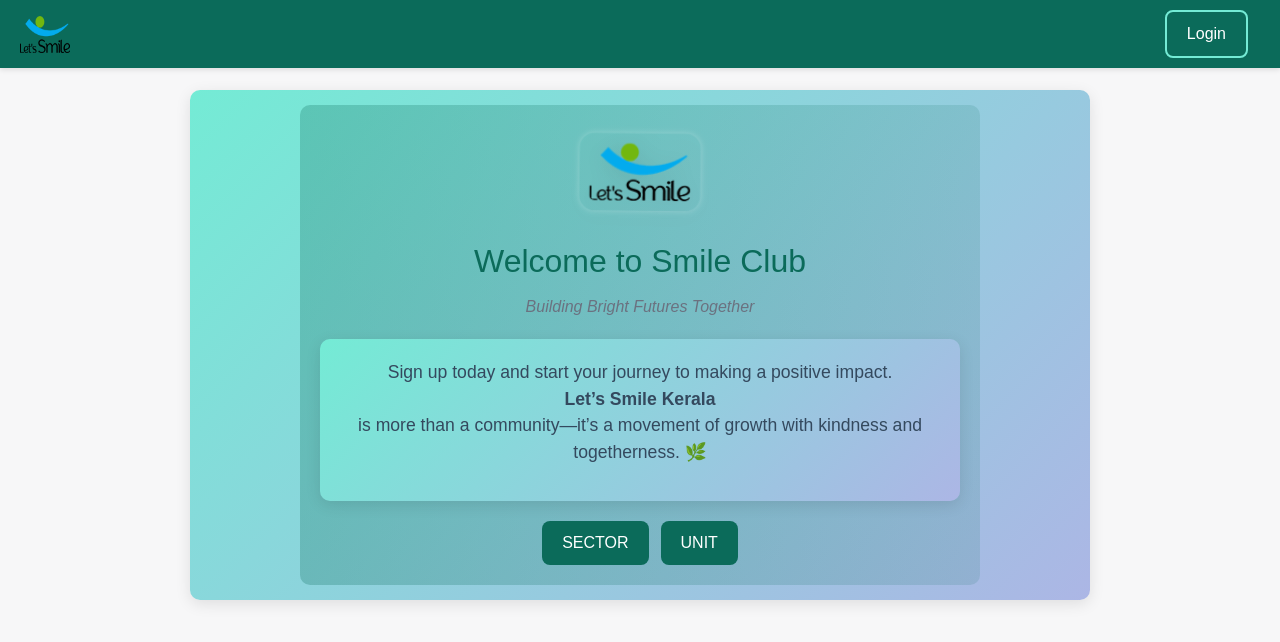
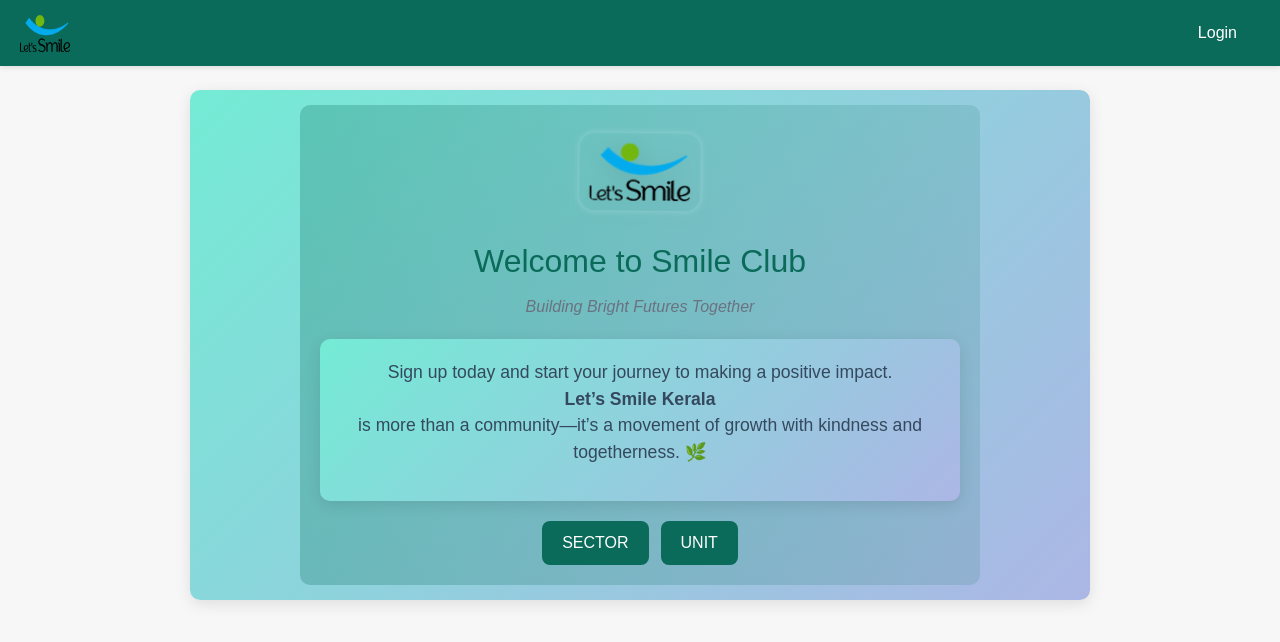
Before and after one commit to Ahammed-Siraj/Lets-Smile-Webapp, a React (Create React App) app: page / in a window 1280 px wide. Shown: the top 642 px of the page. Built offline with nearby package versions, Linux system fonts and the light colour scheme; no server answers.

Commit message:
"NAv Button Modified"

```diff
--- a/src/components/Navbar.js
+++ b/src/components/Navbar.js
@@ -275,12 +275,12 @@
 
   const linkStyle = (path) => ({
     textDecoration: "none",
-    background: location.pathname === path ? "#74ebd5" : "transparent",
-    color: location.pathname === path ? "#0b6b5a" : "#0b6b5a",
+    background: location.pathname === path ? "#0b6b5a" : "transparent",
+    color: location.pathname === path ? "#74ebd5" : "#74ebd5",
     fontWeight: location.pathname === path ? "bold" : "normal",
-    padding: "10px 20px",
-    borderRadius: "8px",
-    border: "2px solid #74ebd5",
+    padding: "10px 10px",
+    borderRadius: "5px",
+    border: "1.5px solid #0b6b5a",
     transition: "all 0.3s ease",
   });
 
@@ -362,7 +362,7 @@
             justifyContent: "center",
             flexWrap: "wrap",
             gap: "10px",
-            padding: "15px",
+            padding: "5px",
           }}>
           {!token && (
             <Link to="/" style={linkStyle("/")}>
```
